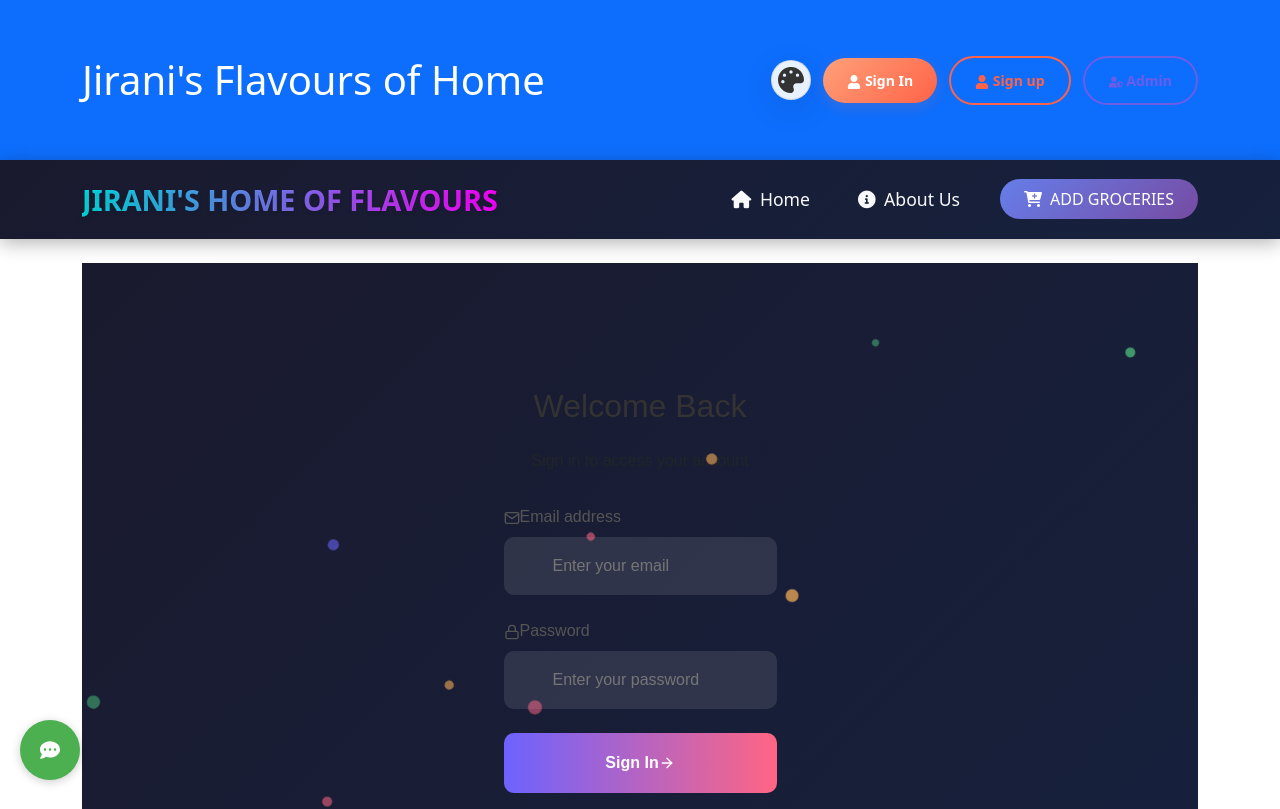
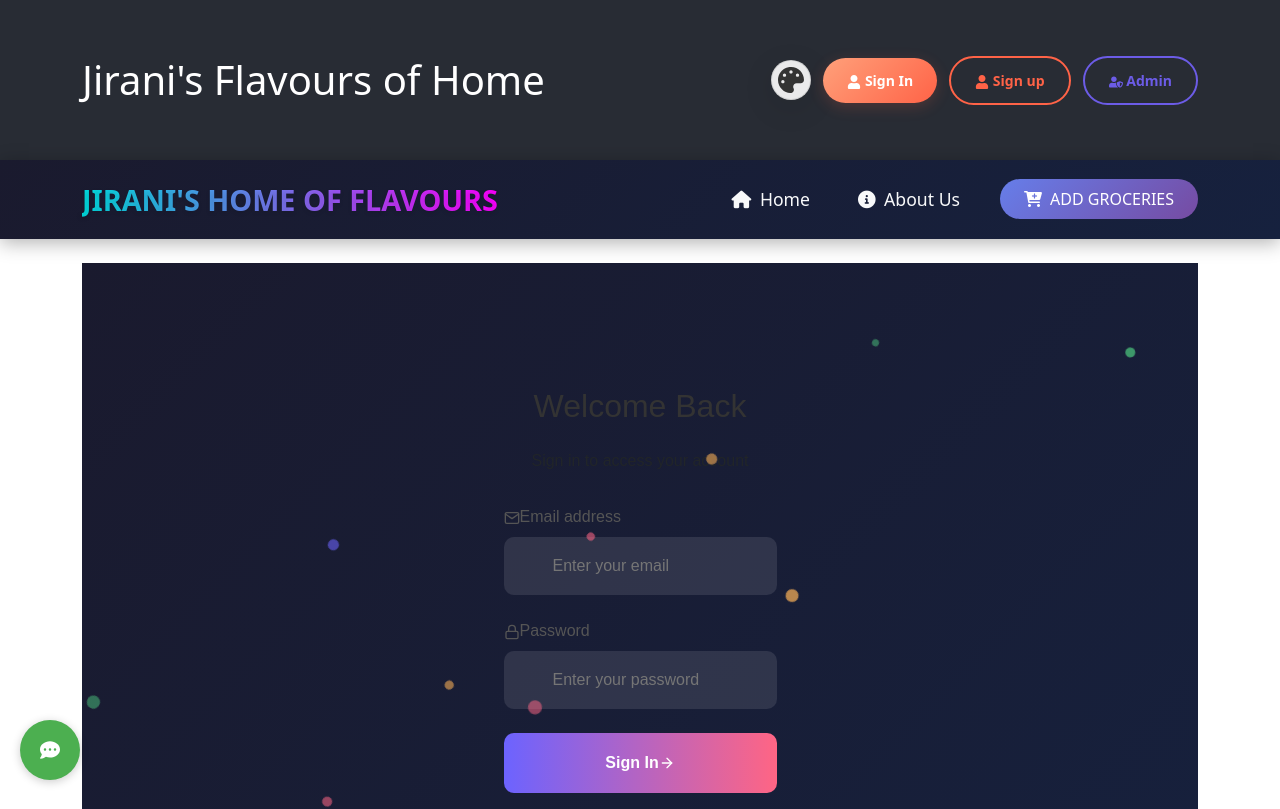
Before and after one commit to Mwailacoding/jirani-home-of-flavours, a React (Create React App) app: page /signin in a window 1280 px wide. Shown: the top 809 px of the page. Built offline with nearby package versions, Linux system fonts and the light colour scheme.

Commit message:
second commit

```diff
--- a/src/App.js
+++ b/src/App.js
@@ -60,7 +60,7 @@ function App() {
     <AuthProvider>
       <Router>
         <div className="App">
-          <header className="App-header bg-primary py-3 text-white">
+          <header className="App-header  py-3 text-white">
             <div className="container d-flex justify-content-between align-items-center">
               <h1 className="m-0">Jirani's Flavours of Home</h1>
               <UserProfile />
--- a/src/components/UserProfile.jsx
+++ b/src/components/UserProfile.jsx
@@ -54,6 +54,13 @@ function UserProfile() {
   const dropdownRef = useRef(null);
 
   // Toggle theme
+  /**
+   * Toggles the current theme between 'light' and 'dark'.
+   * Updates the state by switching to the opposite theme.
+   *
+   * @function toggleTheme
+   * @returns {void}
+   */
   const toggleTheme = () => {
     setTheme(prev => prev === 'light' ? 'dark' : 'light');
   };
@@ -1308,6 +1315,9 @@ function UserProfile() {
           </motion.div>
         )}
       </AnimatePresence>
+      <button onClick={toggleTheme}>
+    Toggle Theme
+</button>
     </div>
   );
 }
```
